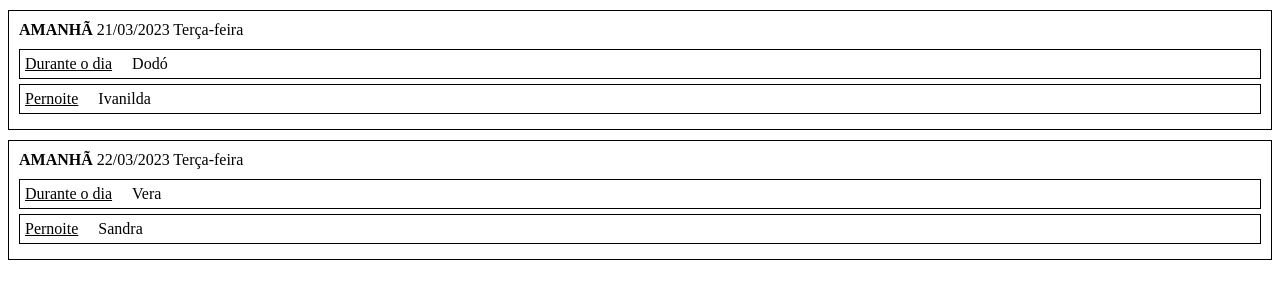
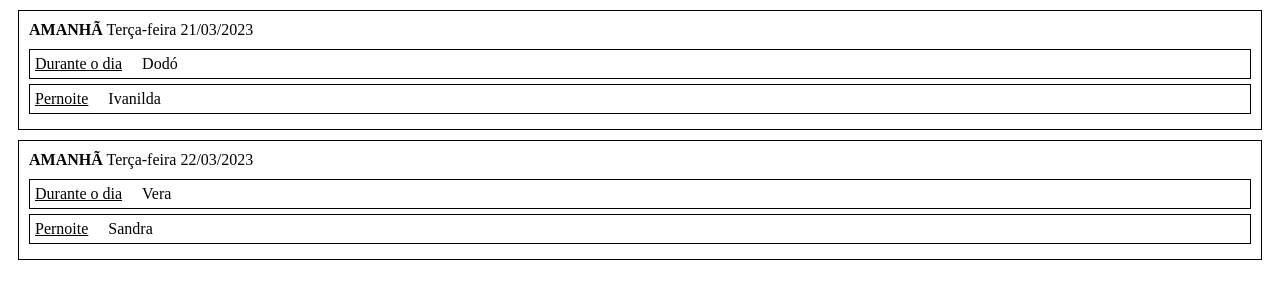
Before and after one commit to carlosladeira/quemvai, an Angular app: page / in a window 1280 px wide. Shown: the top 300 px of the page. Built offline with nearby package versions, Linux system fonts and the light colour scheme.

Commit message:
layout changes

```diff
--- a/src/informacoes-do-dia/informacoes-do-dia.css
+++ b/src/informacoes-do-dia/informacoes-do-dia.css
@@ -1,6 +1,6 @@
 .outside-card {
   border: solid 1px;
-  margin-top: 10px;
+  margin: 10px;
   padding: 10px;
 }
 
--- a/src/informacoes-do-dia/informacoes-do-dia.html
+++ b/src/informacoes-do-dia/informacoes-do-dia.html
@@ -1,6 +1,6 @@
 <div class="outside-card ">
   <div style="margin-bottom: 10px;">
-    <span><strong>{{ adverbioTempo }}</strong></span> {{ diaMes }} {{ diaSemana }}
+    <span><strong>{{ adverbioTempo }}</strong></span> {{ diaSemana }} {{ diaMes }}
   </div>
   <div class="inside-card">
     <span style="text-decoration: underline; margin-right: 20px;">Durante o dia</span>
```
